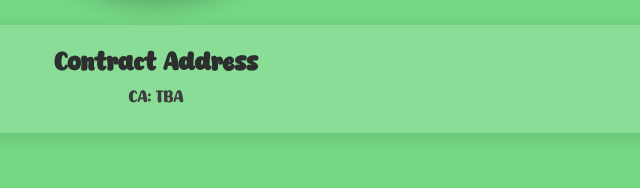
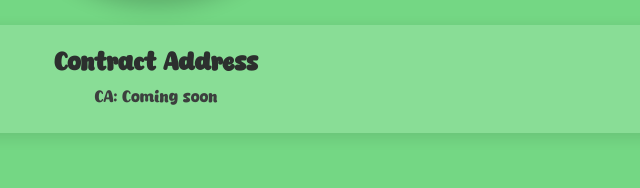
Before and after one commit to waleed11222211/pawfipandawebsite, a plain HTML site: page index.html in a window 1280 px wide. Shown: the part 2092-2280 px from the top of the page, 484-1124 px from the left. Drawn offline with Linux system fonts and the light colour scheme.

Commit message:
index.html

```diff
--- a/index.html
+++ b/index.html
@@ -94,7 +94,7 @@
       <!-- Contract Address Card -->
       <div class="card" id="contract-address">
         <h3>Contract Address</h3>
-        <p>CA: TBA</p>
+        <p>CA: Coming soon</p>
       </div>
     </div>
   </div>
```
